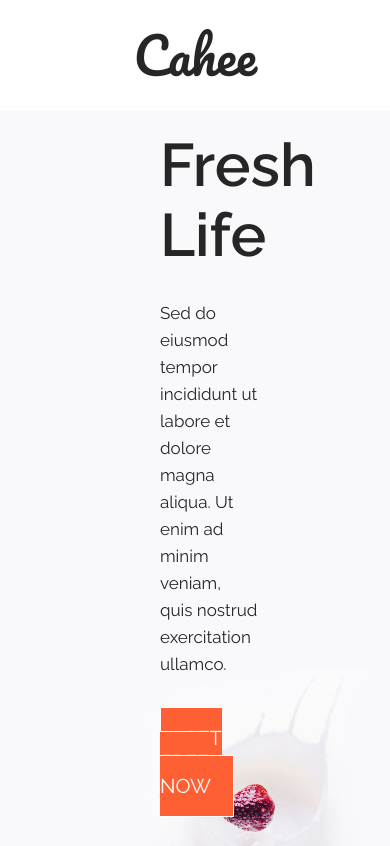
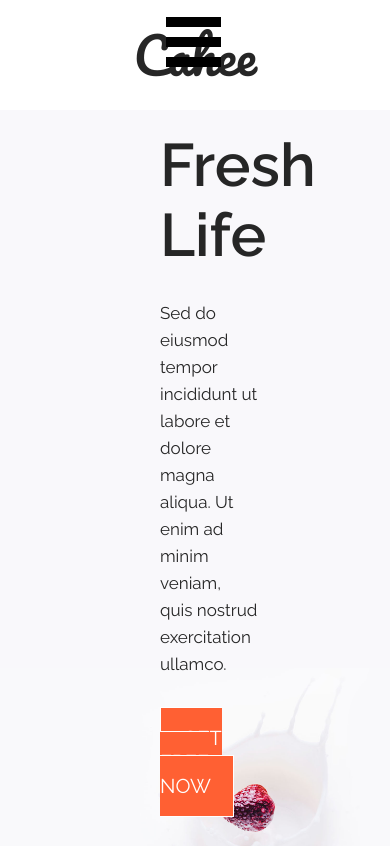
Before and after one commit to MazurMaciej/WebWeeklyDev-2, a plain HTML site: page index.html in a window 390 px wide. Shown: the top 846 px of the page. Drawn offline with Linux system fonts and the light colour scheme.

Commit message:
Added code JS and css to mobile menu

```diff
--- a/index.html
+++ b/index.html
@@ -26,7 +26,11 @@
                 <li><a href="#">Blog</a></li>
                 <li><a href="#">Contact</a></li>
             </ul>
-
+            <div class="burger">
+                <span></span>
+                <span></span>
+                <span></span>
+            </div>
         </nav>
         <header>
             <div class="hero-image">
--- a/script.js
+++ b/script.js
@@ -0,0 +1,5 @@
+const menuButton = document.querySelector('.burger');
+
+menuButton.addEventListener('click', function(){
+    menuButton.classList.toggle('active');
+})
--- a/style.css
+++ b/style.css
@@ -60,6 +60,10 @@ ul.menu li {
 
 .menu a:hover {
     border-top: 4px solid #ff6033;
+}
+
+.burger {
+    display: none;
 }
 
 /* First section - Header */
@@ -475,7 +479,7 @@ header img {
 
 @media(max-width: 1280px) {
     ul.menu {
-        width: 60%;
+        width: 50%;
     }
 }
 
@@ -483,4 +487,54 @@ header img {
     ul.menu {
         display:none;
     }
+
+    .burger {
+        cursor: pointer;
+        display: initial;
+        font-size: 4rem;
+        height: 5rem;
+        position: fixed;
+        right: 20vh;
+        top: 2vh;
+        transition: .2s;
+        width: 5.5rem;
+    }
+
+    .burger span{
+        position: absolute;
+        width: 100%;
+        height: 1rem;
+        background-color: #000;
+        transition: top .2s .2s, bottom .2s .2s, transform .2s .4s;
+    }
+
+    .burger span:nth-child(1) {
+        top: 0;
+    }
+
+    .burger.active span:nth-child(1) {
+        top: calc(50% - .5rem);
+        transform: rotate(45deg);
+    }
+
+    .burger span:nth-child(2) {
+        top: calc(50% - .5rem);
+    }
+
+    .burger.active span:nth-child(2) {
+        opacity: 0;
+    }
+
+    .burger span:nth-child(3) {
+        bottom: 0;
+    }
+
+    .burger.active span:nth-child(3) {
+        bottom: calc(50% - .5rem);
+        transform: rotate(-45deg);
+    }
+
+    .burger.active {
+        transform: rotate(-90deg);
+    }
 }
```
